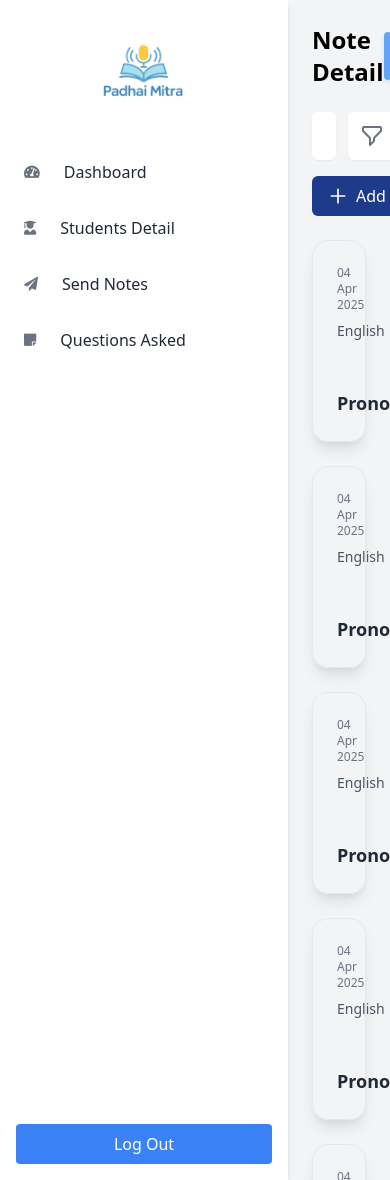
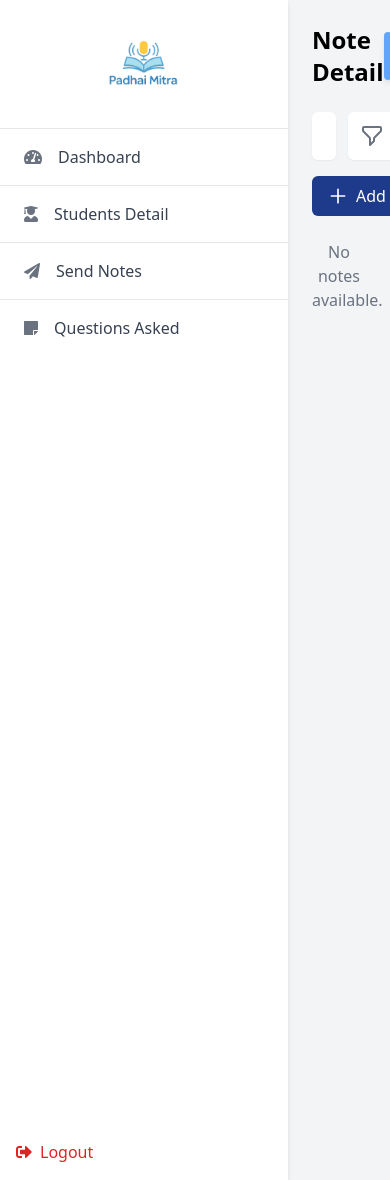
Before and after one commit to KilluaZ01/Padhai-mitra, a Django app: page /teacher_notes/ in a window 390 px wide. Run offline with Django 5.2, Linux system fonts and the light colour scheme; some libraries are stand-ins or nearby versions.

Commit message:
Teacher Optimization

```diff
--- a/sathi/templates/teacher_notes.html
+++ b/sathi/templates/teacher_notes.html
@@ -24,216 +24,261 @@
   <body class="bg-gray-100">
     <div class="flex h-screen">
       <!-- Sidebar -->
-      <div
-      class="w-72 md:w-80 bg-white shadow-md flex flex-col justify-between"
-    >
+      <aside class="w-72 bg-white shadow-md flex flex-col justify-between">
         <div>
-        <div class="p-4 flex justify-center">
-          <img src="{% static 'images/logo.png' %}" alt="logo" class="w-28" />
+          <div class="p-4 text-center border-b">
+            <img
+              src="{% static 'images/logo.png' %}"
+              alt="Logo"
+              class="w-24 mx-auto"
+            />
           </div>
-        <ul class="bg-white rounded-xl divide-gray-200 max-w-sm mx-auto">
-          <li
-            class="group py-4 px-6 hover:bg-gray-100 transition-all duration-300 flex items-center gap-6 rounded-t-xl"
+          <nav class="divide-y divide-gray-200">
+            <a
+              href="{% url 'dashboard' %}"
+              class="flex items-center px-6 py-4 hover:bg-gray-100 group"
             >
               <i
-              class="fas fa-tachometer-alt text-gray-500 text-sm group-hover:text-blue-900 transition-all duration-300"
+                class="fas fa-tachometer-alt text-gray-500 group-hover:text-blue-700"
               ></i>
+              <span class="ml-4 text-gray-700 group-hover:text-blue-700"
+                >Dashboard</span
+              >
+            </a>
             <a
-              href="{% url 'dashboard' %}"
-              class="text-gray-800 font-medium group-hover:text-blue-900 transition-all duration-300"
-            >
-              Dashboard
-            </a>
-          </li>
-          <li
-            class="group py-4 px-6 hover:bg-gray-100 transition-all duration-300 flex items-center gap-6"
+              href="{% url 'teacher_student' %}"
+              class="flex items-center px-6 py-4 hover:bg-gray-100 group"
             >
               <i
-              class="fas fa-user-graduate text-gray-500 text-sm group-hover:text-blue-900 transition-all duration-300"
+                class="fas fa-user-graduate text-gray-500 group-hover:text-blue-700"
               ></i>
+              <span class="ml-4 text-gray-700 group-hover:text-blue-700"
+                >Students Detail</span
+              >
+            </a>
             <a
-              href="{% url 'teacher_student' %}"
-              class="text-gray-800 font-medium group-hover:text-blue-900 transition-all duration-300"
-            >
-              Students Detail
-            </a>
-          </li>
-          <li
-            class="group py-4 px-6 hover:bg-gray-100 transition-all duration-300 flex items-center gap-6 rounded-b-xl"
+              href="{% url 'teacher_notes' %}"
+              class="flex items-center px-6 py-4 hover:bg-gray-100 group"
             >
               <i
-              class="fas fa-paper-plane text-gray-500 text-sm group-hover:text-blue-900 transition-all duration-300"
+                class="fas fa-paper-plane text-gray-500 group-hover:text-blue-700"
               ></i>
+              <span class="ml-4 text-gray-700 group-hover:text-blue-700"
+                >Send Notes</span
+              >
+            </a>
             <a
-              href="#"
-              class="text-gray-800 font-medium group-hover:text-blue-900 transition-all duration-300"
-            >
-              Send Notes
-            </a>
-          </li>
-          <li
-            class="group py-4 px-6 hover:bg-gray-100 transition-all duration-300 flex items-center gap-6 rounded-b-xl"
+              href="{% url 'teacher_questions' %}"
+              class="flex items-center px-6 py-4 hover:bg-gray-100 group"
             >
               <i
-              class="fas fa-sticky-note text-gray-500 text-sm group-hover:text-blue-900 transition-all duration-300"
+                class="fas fa-sticky-note text-gray-500 group-hover:text-blue-700"
               ></i>
-            <a
-              href="#"
-              class="text-gray-800 font-medium group-hover:text-blue-900 transition-all duration-300"
+              <span class="ml-4 text-gray-700 group-hover:text-blue-700"
+                >Questions Asked</span
               >
-              Questions Asked
             </a>
-          </li>
-        </ul>
+          </nav>
         </div>
         <div class="p-4">
-        <form action="{% url 'logout' %}" method="post">
-          {% csrf_token %}
-          <button
-            type="submit"
-            class="w-full bg-blue-500 text-white py-2 rounded hover:bg-blue-600"
+          <a
+            href="{% url 'logout' %}"
+            class="flex items-center text-red-600 hover:text-red-800"
           >
-            Log Out
-          </button>
-        </form>
+            <i class="fas fa-sign-out-alt"></i>
+            <span class="ml-2">Logout</span>
+          </a>
         </div>
-    </div>
+      </aside>
 
       <!-- Main Content -->
       <div class="flex-1 p-6 overflow-y-auto">
         <!-- Header -->
         <div class="flex justify-between items-center mb-6">
           <h2 class="text-2xl font-bold">Note Detail</h2>
-          <div class="w-12 h-12 rounded-full overflow-hidden border-4 border-blue-400 shadow-md">
-            <img src="https://via.placeholder.com/150" alt="Profile" class="w-full h-full object-cover"/>
+          <div
+            class="w-12 h-12 rounded-full overflow-hidden border-4 border-blue-400 shadow-md"
+          >
+            <img
+              src="https://via.placeholder.com/150"
+              alt="Profile"
+              class="w-full h-full object-cover"
+            />
           </div>
         </div>
 
-
-
         <!-- Search and filter bar -->
         <div class="flex flex-wrap items-center justify-between gap-4 mb-6">
-      <!-- Left section: Search bar and filter icon -->
           <div class="flex items-center gap-3 flex-grow">
-        <!-- Search input -->
             <input
               type="text"
               placeholder="Search notes..."
               class="w-full md:w-80 p-3 bg-white rounded-md shadow-sm focus:outline-none focus:ring-2 focus:ring-blue-500"
             />
-
-        <!-- Filter icon -->
             <div class="bg-white p-3 rounded-md shadow-sm cursor-pointer">
-          <svg xmlns="http://www.w3.org/2000/svg" class="h-6 w-6 text-gray-500" fill="none" viewBox="0 0 24 24" stroke="currentColor">
-            <path stroke-linecap="round" stroke-linejoin="round" stroke-width="2"
-              d="M3 4a1 1 0 011-1h16a1 1 0 011 1v2.586a1 1 0 01-.293.707l-6.414 6.414a1 1 0 00-.293.707V17l-4 4v-6.586a1 1 0 00-.293-.707L3.293 7.293A1 1 0 013 6.586V4z" />
+              <svg
+                xmlns="http://www.w3.org/2000/svg"
+                class="h-6 w-6 text-gray-500"
+                fill="none"
+                viewBox="0 0 24 24"
+                stroke="currentColor"
+              >
+                <path
+                  stroke-linecap="round"
+                  stroke-linejoin="round"
+                  stroke-width="2"
+                  d="M3 4a1 1 0 011-1h16a1 1 0 011 1v2.586a1 1 0 01-.293.707l-6.414 6.414a1 1 0 00-.293.707V17l-4 4v-6.586a1 1 0 00-.293-.707L3.293 7.293A1 1 0 013 6.586V4z"
+                />
               </svg>
             </div>
           </div>
 
-      <!-- Right section: Add Notes button -->
+          <!-- Add Notes button -->
           <div class="flex-shrink-0">
-        <button class="bg-blue-900 text-white px-4 py-2 rounded-md flex items-center hover:bg-blue-800 transition">
-          <svg xmlns="http://www.w3.org/2000/svg" class="h-5 w-5 mr-2" fill="none" viewBox="0 0 24 24" stroke="currentColor">
-            <path stroke-linecap="round" stroke-linejoin="round" stroke-width="2" d="M12 4v16m8-8H4" />
+            <button
+              onclick="openModal()"
+              class="bg-blue-900 text-white px-4 py-2 rounded-md flex items-center hover:bg-blue-800 transition"
+            >
+              <svg
+                xmlns="http://www.w3.org/2000/svg"
+                class="h-5 w-5 mr-2"
+                fill="none"
+                viewBox="0 0 24 24"
+                stroke="currentColor"
+              >
+                <path
+                  stroke-linecap="round"
+                  stroke-linejoin="round"
+                  stroke-width="2"
+                  d="M12 4v16m8-8H4"
+                />
               </svg>
               Add Notes
             </button>
           </div>
         </div>
 
-
         <!-- Notes Grid -->
         <div class="grid grid-cols-1 md:grid-cols-2 lg:grid-cols-3 gap-6 mb-6">
-
-        <!-- Note Card -->
-        <div class="bg-[#fefefe] p-6 rounded-2xl shadow-lg border border-gray-200 hover:shadow-xl transition duration-300">
+          {% for note in notes %}
+          <div
+            class="bg-white p-6 rounded-2xl shadow-lg border border-gray-200 hover:shadow-xl transition duration-300"
+          >
             <div class="flex flex-col h-full justify-between">
               <div class="mb-4 text-center">
-              <p class="text-xs text-gray-500">04 Apr 2025</p>
-              <p class="text-sm text-gray-600 py-2 font-medium">English</p>
+                <p class="text-xs text-gray-500">
+                  {{ note.date|date:"d M Y" }}
+                </p>
+                <p class="text-sm text-gray-600 py-2 font-medium">
+                  {{ note.subject }}
+                </p>
               </div>
-            <h3 class="text-lg font-semibold text-gray-800 text-center mt-6">Pronouns</h3>
+              <h3 class="text-lg font-semibold text-gray-800 text-center mt-6">
+                {{ note.title }}
+              </h3>
+            </div>
+          </div>
+          {% empty %}
+          <p class="col-span-3 text-center text-gray-500">
+            No notes available.
+          </p>
+          {% endfor %}
+        </div>
+      </div>
+    </div>
+    <!-- Add Notes Modal -->
+    <div
+      id="addNotesModal"
+      class="fixed inset-0 bg-black bg-opacity-50 flex items-center justify-center z-50 hidden"
+    >
+      <div class="bg-white rounded-lg shadow-lg w-full max-w-md p-6 relative">
+        <h2 class="text-xl font-bold mb-4">Add New Note</h2>
+
+        <form action="#" method="post" enctype="multipart/form-data">
+          {% csrf_token %}
+          <div class="mb-4">
+            <label class="block text-sm font-medium text-gray-700 mb-1"
+              >Title</label
+            >
+            <input
+              type="text"
+              name="title"
+              class="w-full border border-gray-300 p-2 rounded focus:outline-none focus:ring-2 focus:ring-blue-500"
+              required
+            />
+          </div>
+          <div class="mb-4">
+            <label class="block text-sm font-medium text-gray-700 mb-1"
+              >Subject</label
+            >
+            <input
+              type="text"
+              name="subject"
+              class="w-full border border-gray-300 p-2 rounded focus:outline-none focus:ring-2 focus:ring-blue-500"
+              required
+            />
+          </div>
+
+          <div class="mb-4">
+            <label class="block text-sm font-medium text-gray-700 mb-1">
+              Write Content (optional if uploading PDF)
+            </label>
+            <textarea
+              name="content"
+              class="w-full border border-gray-300 p-2 rounded focus:outline-none focus:ring-2 focus:ring-blue-500"
+              rows="4"
+            ></textarea>
+          </div>
+
+          <div class="mb-4">
+            <label class="block text-sm font-medium text-gray-700 mb-1">
+              Or Upload PDF (optional if writing content)
+            </label>
+            <input
+              type="file"
+              name="pdf"
+              accept=".pdf"
+              class="w-full border border-gray-300 p-2 rounded"
+            />
+          </div>
+
+          <div class="flex justify-end gap-2">
+            <button
+              type="button"
+              onclick="closeModal()"
+              class="px-4 py-2 bg-gray-200 rounded hover:bg-gray-300"
+            >
+              Cancel
+            </button>
+            <button
+              type="submit"
+              class="px-4 py-2 bg-blue-600 text-white rounded hover:bg-blue-700"
+            >
+              Save
+            </button>
+          </div>
+        </form>
+
+        <!-- Close icon -->
+        <button
+          onclick="closeModal()"
+          class="absolute top-2 right-2 text-gray-400 hover:text-gray-600"
+        >
+          <i class="fas fa-times"></i>
+        </button>
       </div>
     </div>
 
-           <!-- Note Card -->
-           <div class="bg-[#fefefe] p-6 rounded-2xl shadow-lg border border-gray-200 hover:shadow-xl transition duration-300">
-            <div class="flex flex-col h-full justify-between">
-              <div class="mb-4 text-center">
-                <p class="text-xs text-gray-500">04 Apr 2025</p>
-                <p class="text-sm text-gray-600 py-2 font-medium">English</p>
-              </div>
-              <h3 class="text-lg font-semibold text-gray-800 text-center mt-6">Pronouns</h3>
-            </div>
-          </div>
+    <script>
+      const modal = document.getElementById("addNotesModal");
 
-             <!-- Note Card -->
-        <div class="bg-[#fefefe] p-6 rounded-2xl shadow-lg border border-gray-200 hover:shadow-xl transition duration-300">
-          <div class="flex flex-col h-full justify-between">
-            <div class="mb-4 text-center">
-              <p class="text-xs text-gray-500">04 Apr 2025</p>
-              <p class="text-sm text-gray-600 py-2 font-medium">English</p>
-            </div>
-            <h3 class="text-lg font-semibold text-gray-800 text-center mt-6">Pronouns</h3>
-          </div>
-        </div>
+      function openModal() {
+        modal.classList.remove("hidden");
+      }
 
-           <!-- Note Card -->
-           <div class="bg-[#fefefe] p-6 rounded-2xl shadow-lg border border-gray-200 hover:shadow-xl transition duration-300">
-            <div class="flex flex-col h-full justify-between">
-              <div class="mb-4 text-center">
-                <p class="text-xs text-gray-500">04 Apr 2025</p>
-                <p class="text-sm text-gray-600 py-2 font-medium">English</p>
-              </div>
-              <h3 class="text-lg font-semibold text-gray-800 text-center mt-6">Pronouns</h3>
-            </div>
-          </div>
-
-             <!-- Note Card -->
-        <div class="bg-[#fefefe] p-6 rounded-2xl shadow-lg border border-gray-200 hover:shadow-xl transition duration-300">
-          <div class="flex flex-col h-full justify-between">
-            <div class="mb-4 text-center">
-              <p class="text-xs text-gray-500">04 Apr 2025</p>
-              <p class="text-sm text-gray-600 py-2 font-medium">English</p>
-            </div>
-            <h3 class="text-lg font-semibold text-gray-800 text-center mt-6">Pronouns</h3>
-          </div>
-        </div>
-           <!-- Note Card -->
-           <div class="bg-[#fefefe] p-6 rounded-2xl shadow-lg border border-gray-200 hover:shadow-xl transition duration-300">
-            <div class="flex flex-col h-full justify-between">
-              <div class="mb-4 text-center">
-                <p class="text-xs text-gray-500">04 Apr 2025</p>
-                <p class="text-sm text-gray-600 py-2 font-medium">English</p>
-              </div>
-              <h3 class="text-lg font-semibold text-gray-800 text-center mt-6">Pronouns</h3>
-            </div>
-          </div>
-
-             <!-- Note Card -->
-        <div class="bg-[#fefefe] p-6 rounded-2xl shadow-lg border border-gray-200 hover:shadow-xl transition duration-300">
-          <div class="flex flex-col h-full justify-between">
-            <div class="mb-4 text-center">
-              <p class="text-xs text-gray-500">04 Apr 2025</p>
-              <p class="text-sm text-gray-600 py-2 font-medium">English</p>
-            </div>
-            <h3 class="text-lg font-semibold text-gray-800 text-center mt-6">Pronouns</h3>
-          </div>
-        </div>
-
-           <!-- Note Card -->
-           <div class="bg-[#fefefe] p-6 rounded-2xl shadow-lg border border-gray-200 hover:shadow-xl transition duration-300">
-            <div class="flex flex-col h-full justify-between">
-              <div class="mb-4 text-center">
-                <p class="text-xs text-gray-500">04 Apr 2025</p>
-                <p class="text-sm text-gray-600 py-2 font-medium">English</p>
-              </div>
-              <h3 class="text-lg font-semibold text-gray-800 text-center mt-6">Pronouns</h3>
-            </div>
-          </div>
-
-        </div>
-    </div>
+      function closeModal() {
+        modal.classList.add("hidden");
+      }
+    </script>
   </body>
 </html>
--- a/sathi/urls.py
+++ b/sathi/urls.py
@@ -3,7 +3,7 @@ from django.urls import path
 from django.conf import settings
 from django.conf.urls.static import static
 from .views import (
-    landing, register_view, register_student, login_view,test,logout_view, login_student_view,save_note_audio,upload_audio, teacher_student_add_view, teacher_notes, ask_view_student, dashboard_view, make_notes_view_student, dashboard_view_student, notes_view_student
+    landing, register_view, register_student, login_view,test,logout_view, login_student_view,save_note_audio,upload_audio, teacher_student_add_view, teacher_notes, ask_view_student, dashboard_view, make_notes_view_student, teacher_questions, dashboard_view_student, notes_view_student
 
 )
 
@@ -24,7 +24,7 @@ urlpatterns = [
     path('teacher_student/', teacher_student_add_view, name = 'teacher_student'),
     path('teacher_notes/', teacher_notes, name = 'teacher_notes'),
     path("register_student/", register_student, name="register_student"),
-
+    path('teacher_questions/', teacher_questions, name = 'teacher_questions'),
 ]
 
 if settings.DEBUG:
--- a/sathi/views.py
+++ b/sathi/views.py
@@ -153,7 +153,7 @@ def register_view(request):
             messages.error(request, "Email already exists.")
             return redirect('login')
 
-        user = User(name=name, email=email, user_type=user_type)
+        user = User(name=name, email=email, user_type="teacher")
         user.set_password(password)
         user.save()
         login(request, user)
@@ -245,6 +245,9 @@ def teacher_student_add_view(request):
 def teacher_notes(request):
     return render(request, 'teacher_notes.html')
 
+def teacher_questions(request):
+    return render(request, 'teacher_questions.html')
+
 def logout_view(request):
     logout(request)
     return redirect('login')
```
Also changed, not shown: sathi/functions/STT.py (+24 -24 lines), sathi/templates/teacher_add.html (+45 -53 lines), sathi/templates/teacher_dashboard.html (+45 -53 lines), sathi/templates/teacher_questions.html (added, +129 -0 lines), db.sqlite3. Lines whose indentation alone changed are shown as unchanged.
